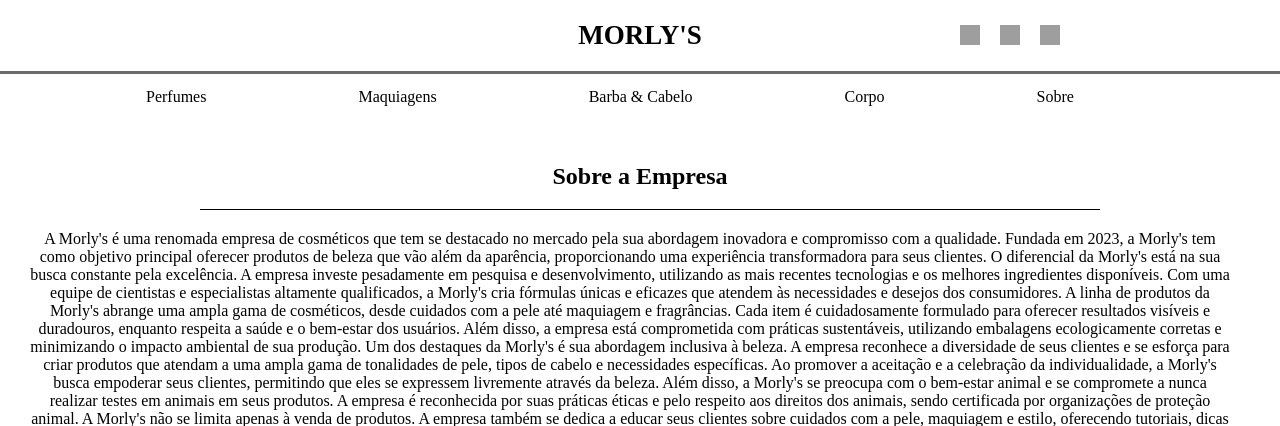
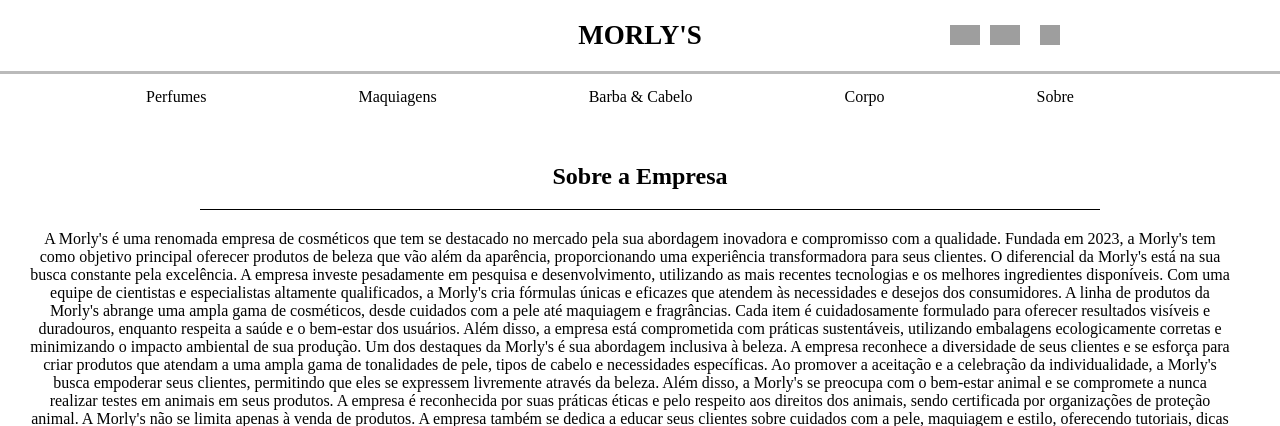
Before and after one commit to zeluiz9571/morlys_site, a PHP site: page /sobre.html in a window 1280 px wide. Shown: the top 426 px of the page. Run offline with PHP 8.4, Linux system fonts and the light colour scheme; grey boxes are pictures that could not be loaded.

Commit message:
Update sobre.css

```diff
--- a/sobre.css
+++ b/sobre.css
@@ -45,7 +45,7 @@
     }
 
     .linha1{
-        border-bottom: 3px solid rgb(107, 107, 107);
+        border-bottom: 3px solid rgb(186, 186, 186);
         margin-top: 20px;
         margin: auto;
     }
@@ -76,7 +76,7 @@
 
  .lupa {
     height: 20px;
-    width: 20px;
+    width: 30px;
     /* margin-left: 1135px;
     margin-bottom: 0px;
     margin-top: 0px; */
@@ -105,7 +105,7 @@
 
  .sacola{
     height: 20px;
-    width: 20px;
+    width: 30px;
     /* margin-left: 1135px;
     margin-bottom: 0px;
     margin-top: 0px; */
```
